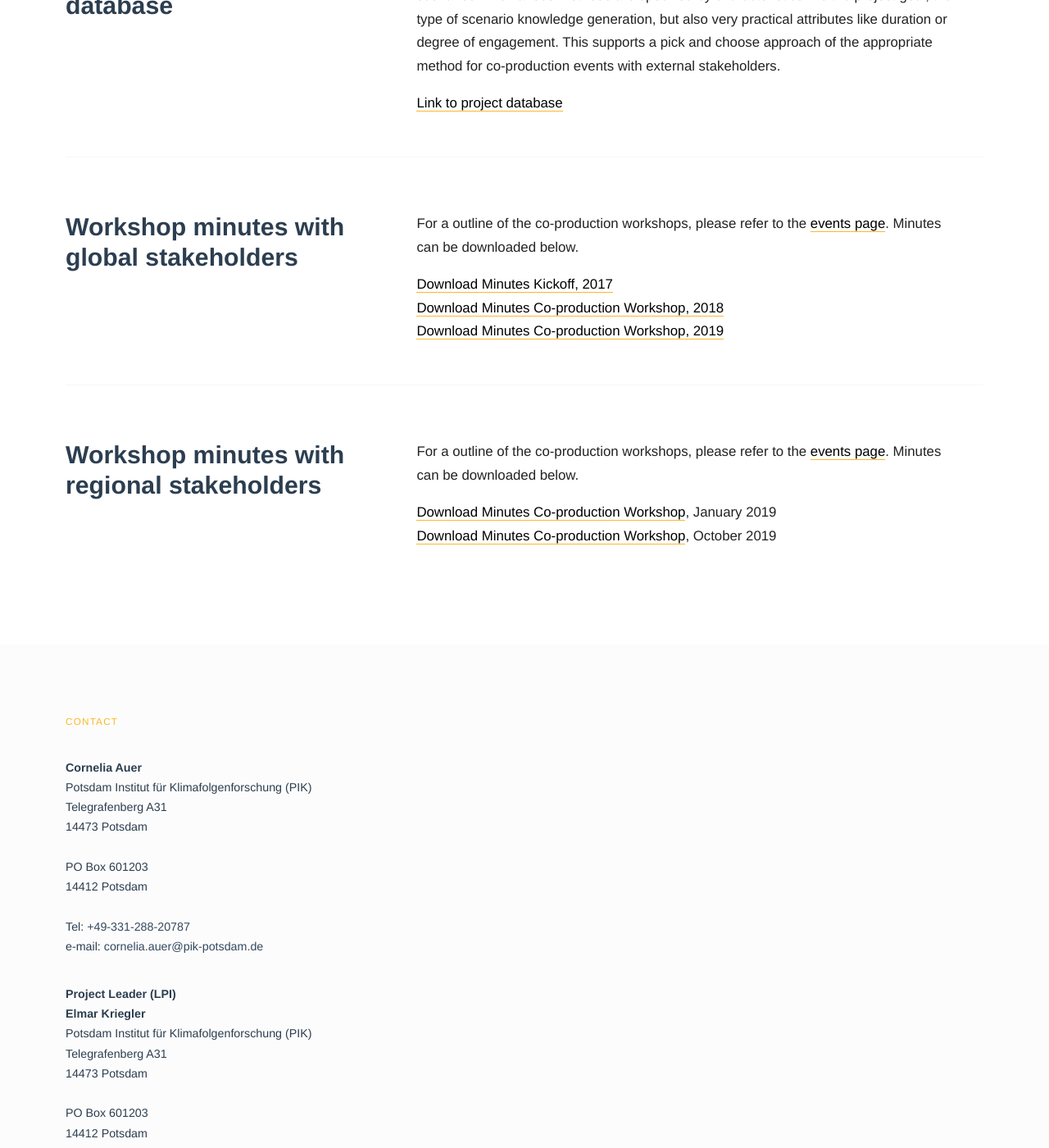
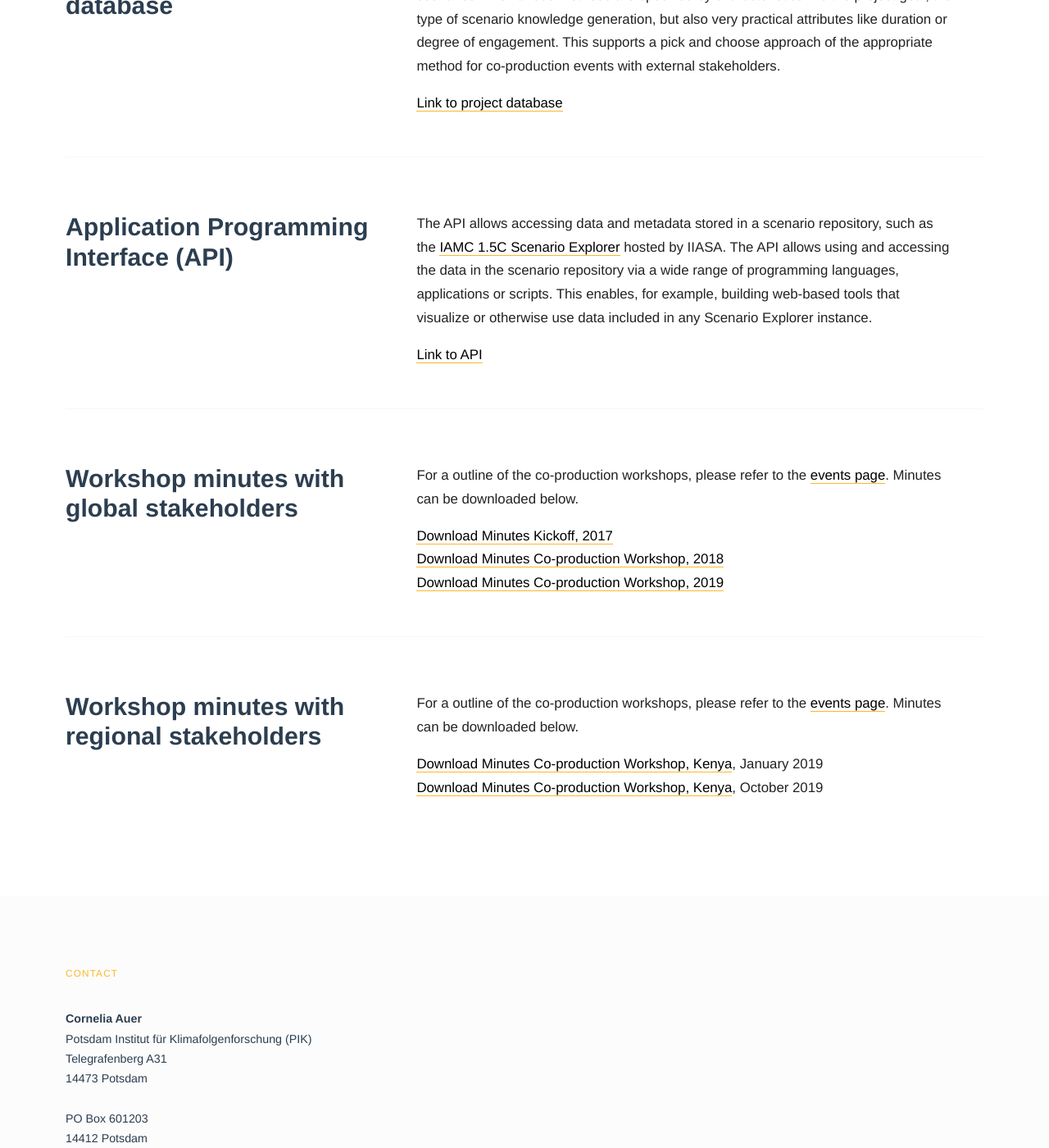
Before and after one commit to SensesProject/project-website-jekyll, a Jekyll site: the page built from results/index.html, in a window 1280 px wide and 1400 px high, scrolled down 899 px. Shown: the whole window at 82% size. Built offline with Jekyll 4.4.1, drawn with Linux system fonts in a browser that asks for light colours; some web fonts are replaced.

Commit message:
added iiasa api

```diff
--- a/results/index.html
+++ b/results/index.html
@@ -45,6 +45,19 @@ layout: home
       </p>
     </div>
   </section>
+<section class="column">
+    <div class="aside">
+      <h4>Application Programming Interface (API) </h4>
+    </div>
+    <div class="content">
+      <p>
+        The API allows accessing data and metadata stored in a scenario repository, such as the  <a href="https://data.ene.iiasa.ac.at/iamc-1.5c-explorer/"> IAMC 1.5C Scenario Explorer</a> hosted by IIASA. The API allows using and accessing the data in the scenario repository via a wide range of programming languages, applications or scripts. This enables, for example, building web-based tools that visualize or otherwise use data included in any Scenario Explorer instance.
+      </p>
+      <p>
+        <a href="https://software.ene.iiasa.ac.at/ixmp-rest-api/"> Link to API </a>
+      </p>
+    </div>
+  </section>
    <section class="column">
     <div class="aside">
       <h4>Workshop minutes with global stakeholders</h4>
@@ -71,8 +84,8 @@ layout: home
         Minutes can be downloaded below.
       </p>
       <p>
-          <a href="./events/SENSES-Kenyan case study-1st workshop-Report.pdf">Download Minutes Co-production Workshop</a>, January 2019</br>
-          <a href="./events/SENSES_caseStudy_Kenya_2ndWS_report.pdf">Download Minutes Co-production Workshop</a>, October 2019
+          <a href="./events/SENSES-Kenyan case study-1st workshop-Report.pdf">Download Minutes Co-production Workshop, Kenya</a>, January 2019</br>
+          <a href="./events/SENSES_caseStudy_Kenya_2ndWS_report.pdf">Download Minutes Co-production Workshop, Kenya</a>, October 2019
       </p>
     </div>
   </section>
```
